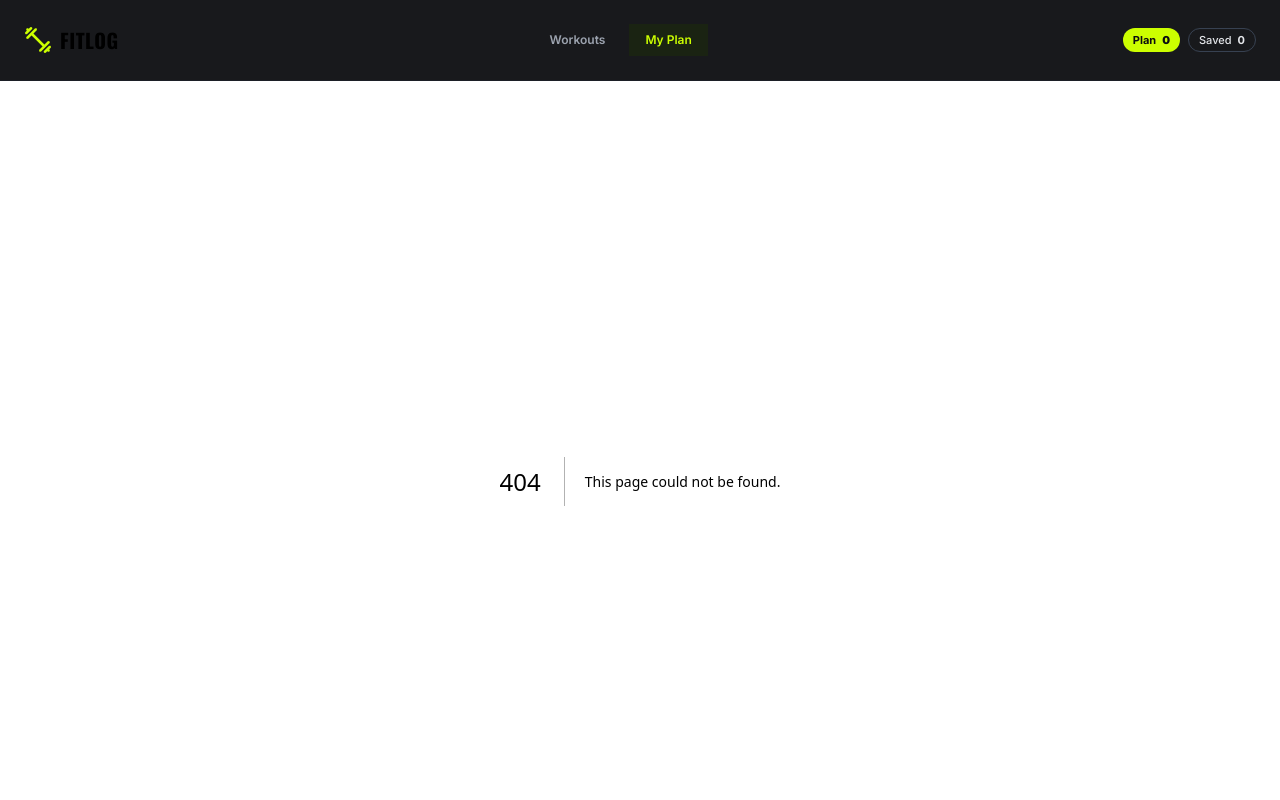
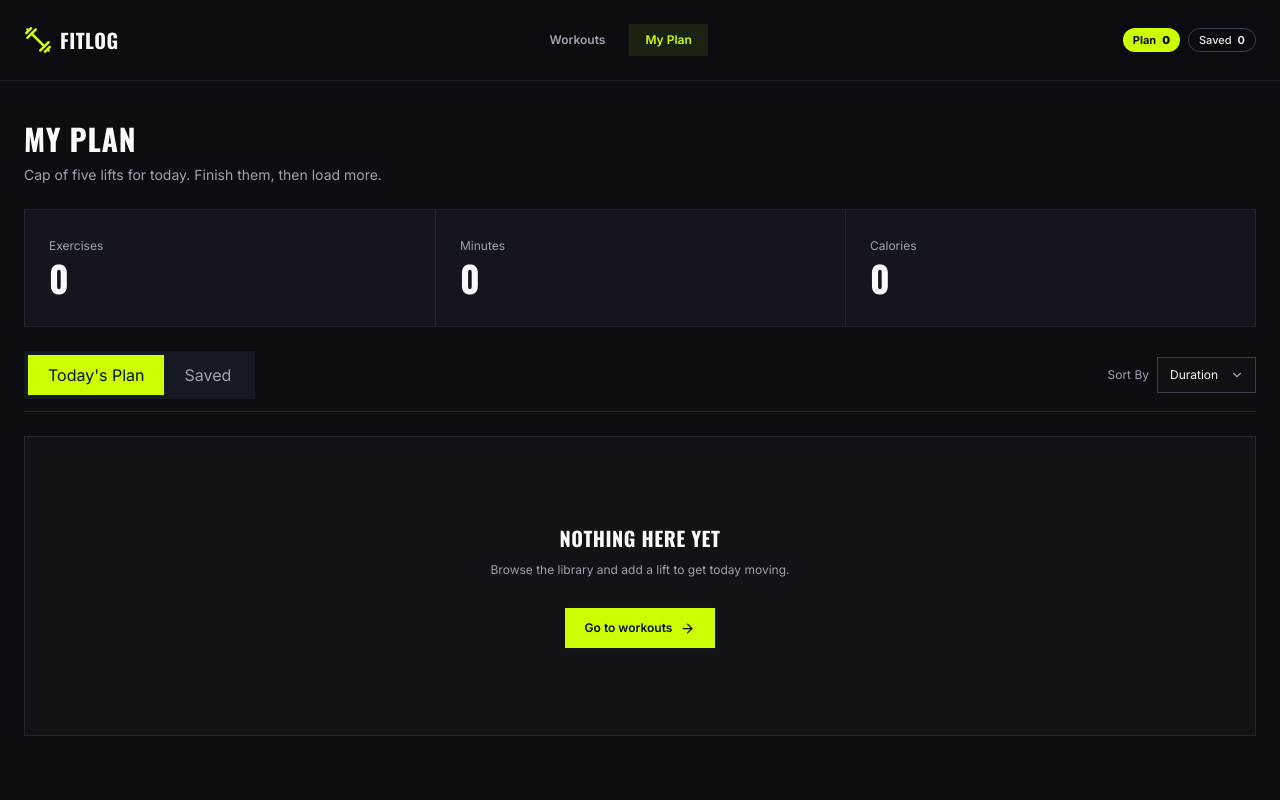
Before and after one commit to kamrullab/assignment-6, a Next.js app: page /my-plan in a window 1280 px wide. Before the commit this address had no page. Shown: the top 800 px of the page. Built offline with nearby package versions, Linux system fonts and the light colour scheme.

Commit message:
Build My Plan dashboard

```diff
--- /dev/null
+++ b/app/my-plan/page.js
@@ -0,0 +1,78 @@
+"use client";
+
+import { useMemo, useState } from "react";
+import { ChevronDown } from "lucide-react";
+import EmptyPlan from "@/components/EmptyPlan";
+import PlanMetrics from "@/components/PlanMetrics";
+import PlanWorkoutRow from "@/components/PlanWorkoutRow";
+import { useWorkouts } from "@/context/WorkoutContext";
+
+const sortAccessors = {
+  duration: (item) => item.duration,
+  calories: (item) => item.caloriesBurned,
+  rating: (item) => item.rating,
+};
+
+export default function MyPlanPage() {
+  const { plan, saved, hydrated, removeWorkout, markAsDone } = useWorkouts();
+  const [tab, setTab] = useState("plan");
+  const [sortBy, setSortBy] = useState("duration");
+
+  const currentItems = tab === "plan" ? plan : saved;
+  const sortedItems = useMemo(
+    () => [...currentItems].sort((a, b) => sortAccessors[sortBy](b) - sortAccessors[sortBy](a)),
+    [currentItems, sortBy],
+  );
+
+  return (
+    <main className="container-shell py-10">
+      <header>
+        <h1 className="font-display text-3xl font-bold uppercase tracking-wide">MY PLAN</h1>
+        <p className="mt-2 text-sm text-muted">Cap of five lifts for today. Finish them, then load more.</p>
+      </header>
+
+      <div className="mt-6"><PlanMetrics plan={plan} /></div>
+
+      <div className="mt-6 flex flex-col gap-4 border-b border-[#232732] pb-3 sm:flex-row sm:items-center sm:justify-between">
+        <div className="inline-flex self-start bg-[#151921] p-1" role="tablist" aria-label="Workout lists">
+          <button type="button" role="tab" aria-selected={tab === "plan"} onClick={() => setTab("plan")} className={`px-5 py-2 text-xs ${tab === "plan" ? "bg-acid font-bold text-[#0c0d10]" : "text-muted"}`}>Today&apos;s Plan</button>
+          <button type="button" role="tab" aria-selected={tab === "saved"} onClick={() => setTab("saved")} className={`px-5 py-2 text-xs ${tab === "saved" ? "bg-acid font-bold text-[#0c0d10]" : "text-muted"}`}>Saved</button>
+        </div>
+
+        <label className="flex items-center gap-2 text-xs text-muted">
+          Sort By
+          <span className="relative">
+            <select value={sortBy} onChange={(event) => setSortBy(event.target.value)} className="h-9 appearance-none border border-[#374151] bg-[#0f1115] py-0 pl-3 pr-9 text-xs text-gray-100">
+              <option value="duration">Duration</option>
+              <option value="calories">Calories</option>
+              <option value="rating">Rating</option>
+            </select>
+            <ChevronDown size={14} className="pointer-events-none absolute right-3 top-1/2 -translate-y-1/2 text-muted" />
+          </span>
+        </label>
+      </div>
+
+      <div className="mt-6">
+        {!hydrated ? (
+          <div className="flex min-h-[300px] items-center justify-center gap-3 border border-[#232732] bg-[#111317] text-sm text-muted">
+            <span className="h-4 w-4 animate-spin rounded-full border-2 border-[#374151] border-t-acid" />Loading workouts…
+          </div>
+        ) : sortedItems.length === 0 ? (
+          <EmptyPlan tab={tab} />
+        ) : (
+          <div className="space-y-4">
+            {sortedItems.map((workout) => (
+              <PlanWorkoutRow
+                key={workout.id}
+                workout={workout}
+                tab={tab}
+                onDone={markAsDone}
+                onRemove={(id) => removeWorkout(id, tab)}
+              />
+            ))}
+          </div>
+        )}
+      </div>
+    </main>
+  );
+}
--- /dev/null
+++ b/components/EmptyPlan.js
@@ -0,0 +1,18 @@
+import Link from "next/link";
+import { ArrowRight } from "lucide-react";
+
+export default function EmptyPlan({ tab }) {
+  return (
+    <section className="grid min-h-[300px] place-items-center border border-[#232732] bg-[#111317] px-6 py-14 text-center">
+      <div>
+        <h2 className="font-display text-xl font-bold uppercase tracking-wide">NOTHING HERE YET</h2>
+        <p className="mt-2 text-xs leading-5 text-muted">
+          {tab === "plan" ? "Browse the library and add a lift to get today moving." : "Save a workout for later and it will appear here."}
+        </p>
+        <Link href="/#library" className="mt-7 inline-flex items-center gap-2 bg-acid px-5 py-3 text-xs font-semibold text-[#0c0d10]">
+          Go to workouts <ArrowRight size={15} />
+        </Link>
+      </div>
+    </section>
+  );
+}
--- /dev/null
+++ b/components/PlanMetrics.js
@@ -0,0 +1,18 @@
+export default function PlanMetrics({ plan }) {
+  const metrics = [
+    ["Exercises", plan.length],
+    ["Minutes", plan.reduce((total, item) => total + Number(item.duration || 0), 0)],
+    ["Calories", plan.reduce((total, item) => total + Number(item.caloriesBurned || 0), 0)],
+  ];
+
+  return (
+    <section className="grid overflow-hidden border border-[#232732] bg-[#13161d] sm:grid-cols-3">
+      {metrics.map(([label, value], index) => (
+        <div key={label} className={`px-6 py-7 ${index ? "border-t border-[#232732] sm:border-l sm:border-t-0" : ""}`}>
+          <p className="text-xs text-muted">{label}</p>
+          <p className="mt-1 font-display text-4xl font-bold">{value}</p>
+        </div>
+      ))}
+    </section>
+  );
+}
--- /dev/null
+++ b/components/PlanWorkoutRow.js
@@ -0,0 +1,34 @@
+import Image from "next/image";
+import Link from "next/link";
+import { Check, X } from "lucide-react";
+import WorkoutStats from "@/components/WorkoutStats";
+
+export default function PlanWorkoutRow({ workout, tab, onDone, onRemove }) {
+  return (
+    <article className={`grid gap-5 border border-[#232732] bg-[#14171e] p-4 transition sm:grid-cols-[130px_1fr_auto] sm:items-center ${workout.done ? "opacity-55" : ""}`}>
+      <div className="relative aspect-[1.8/1] overflow-hidden bg-[#1a1d24] sm:aspect-auto sm:h-[82px]">
+        <Image src={workout.image} alt="" fill sizes="130px" className="object-cover" />
+      </div>
+
+      <div className="min-w-0">
+        <h2 className={`font-display text-base font-bold uppercase tracking-wide ${workout.done ? "line-through" : ""}`}>{workout.name}</h2>
+        <p className="mt-1 text-xs font-medium text-muted">{workout.equipment}</p>
+        <div className="mt-3"><WorkoutStats workout={workout} compact /></div>
+      </div>
+
+      <div className="flex flex-wrap items-center gap-2 sm:justify-end">
+        <Link href={`/workouts/${workout.id}`} className="inline-flex h-9 items-center border border-[#374151] px-4 text-xs text-gray-200 transition hover:border-acid hover:text-acid">
+          View Details
+        </Link>
+        {tab === "plan" && (
+          <button type="button" onClick={() => onDone(workout.id)} className={`inline-flex h-9 items-center gap-2 px-4 text-xs font-semibold transition ${workout.done ? "border border-acid text-acid" : "bg-acid text-[#0c0d10] hover:bg-[#c2f800]"}`}>
+            <Check size={15} /> {workout.done ? "Done" : "Mark as Done"}
+          </button>
+        )}
+        <button type="button" onClick={() => onRemove(workout.id)} aria-label={`Remove ${workout.name}`} className="grid h-9 w-9 place-items-center border border-[#374151] text-muted transition hover:border-red-500 hover:text-red-400">
+          <X size={16} />
+        </button>
+      </div>
+    </article>
+  );
+}
```
